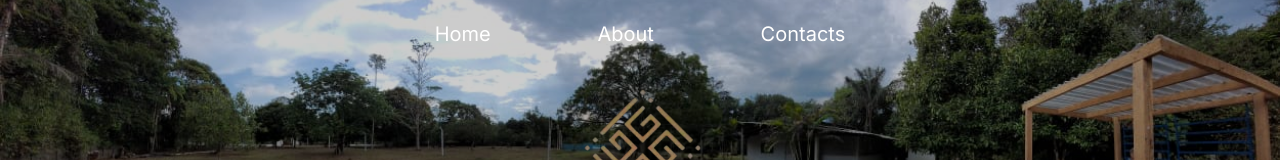
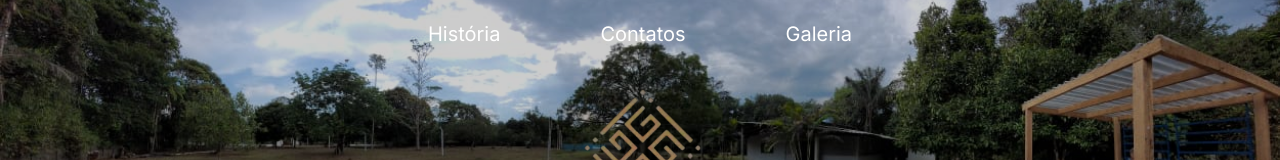
Before and after one commit to biernard1988/gaia, a Next.js app: page / in a window 1280 px wide. Shown: the top 160 px of the page. Built offline with nearby package versions, Linux system fonts and the light colour scheme.

Commit message:
added the id links to the navbar

```diff
--- a/app/components/Contact.tsx
+++ b/app/components/Contact.tsx
@@ -69,7 +69,10 @@ export default function Contact() {
   };
 
   return (
-    <section className="h-4/5 text-white mx-auto container flex justify-center items-center w-100 mb-14">
+    <section
+      id="contact"
+      className="h-4/5 text-white mx-auto container flex justify-center items-center w-100 mb-14"
+    >
       <form onSubmit={handleSubmit} ref={form} className="w-full md:max-w-lg">
         <div className="flex flex-col gap-6">
           <h1 className="text-center uppercase text-6xl font-extrabold">
--- a/app/components/Footer.tsx
+++ b/app/components/Footer.tsx
@@ -8,14 +8,12 @@ export default function Footer() {
   return (
     <section className="h-56 text-white border-t border-neutral-800 container mx-auto">
       <div className="flex justify-between mt-10">
-        <ul className="space-y-2">
-          <li>Home</li>
-          <li>About</li>
-          <li>Contacts</li>
-          <li>Calendar</li>
-          <li>FAQs</li>
-        </ul>
-        <div className="pl-60">
+        <div className="flex flex-col gap-5">
+          <Link href="#home">Início</Link>
+          <Link href="#history">História</Link>
+          <Link href="#">FAQ</Link>
+        </div>
+        <div className="pl-60 hidden md:block">
           <Image
             src="/logo-cru.png"
             alt="Logo Chácara"
@@ -26,7 +24,7 @@ export default function Footer() {
 
         <div className="flex flex-col items-end gap-5">
           <div className="text-end">
-            <h3>2024 Estr. do Baixo Rio, Rio Preto da Eva</h3>
+            <h3>Estr. do Baixo Rio n-2024, Rio Preto da Eva</h3>
             <h3>Caixa Postal: 69117-000</h3>
             <h3>Amazonas - Brasil</h3>
             <h3>info@sitiogaia.com</h3>
@@ -38,7 +36,10 @@ export default function Footer() {
             >
               <LuInstagram />
             </Link>
-            <Link href={""}>
+            <Link
+              href={"https://m.facebook.com/fehmeninaterapias"}
+              target="_blank"
+            >
               <LuFacebook />
             </Link>
             <Link
@@ -52,7 +53,7 @@ export default function Footer() {
           </div>
         </div>
       </div>
-      <div className="text-center text-sm text-stone-400">
+      <div className="text-center text-sm text-stone-400 mt-5 md:mt-0">
         <p>&copy;ChácaraGaia All Rights Reserverd 2024</p>
       </div>
     </section>
--- a/app/components/Gallery.tsx
+++ b/app/components/Gallery.tsx
@@ -96,7 +96,10 @@ const images = [
 
 export default function Gallery() {
   return (
-    <section className="h-screen flex flex-col justify-center items-center mt-20 gap-3 mb-10">
+    <section
+      id="gallery"
+      className="h-screen flex flex-col justify-center items-center mt-20 gap-3 mb-10"
+    >
       <h1 className="text-white uppercase text-6xl font-extrabold">Galeria</h1>
       <div>
         <Carousel
--- a/app/components/History.tsx
+++ b/app/components/History.tsx
@@ -3,7 +3,10 @@ import React from "react";
 
 export default function History() {
   return (
-    <section className="h-screen w-full text-white flex flex-col justify-center md:flex-row p-5">
+    <section
+      id="history"
+      className="h-screen w-full text-white flex flex-col justify-center md:flex-row p-5"
+    >
       <div className="w-1/2 place-content-center p-4">
         <Image
           src="/front.png"
--- a/app/components/Navbar.tsx
+++ b/app/components/Navbar.tsx
@@ -16,9 +16,9 @@ export default function Navbar() {
       </div>
       <div className="relative container mx-auto flex flex-col justify-center items-center space-y-4 text-white px-4 z-10">
         <div className="flex justify-evenly w-1/2 mt-5 text-xl">
-          <Link href={""}>Home</Link>
-          <Link href={""}>About</Link>
-          <Link href={""}>Contacts</Link>
+          <Link href="#history">História</Link>
+          <Link href="#contact">Contatos</Link>
+          <Link href="#gallery">Galeria</Link>
         </div>
         <Image
           src="/logo.png"
--- a/app/page.tsx
+++ b/app/page.tsx
@@ -14,7 +14,10 @@ export default function Home() {
           className="object-center blur-[0.6px]"
         />
 
-        <div className="container mx-auto space-y-10 z-10 text-white ml-28 w-full">
+        <div
+          id="home"
+          className="container mx-auto space-y-10 z-10 text-white ml-28 w-full"
+        >
           <h1 className="uppercase md:text-6xl sm:text-3xl font-semibold font-sans">
             Chácara GAIA
           </h1>
```
